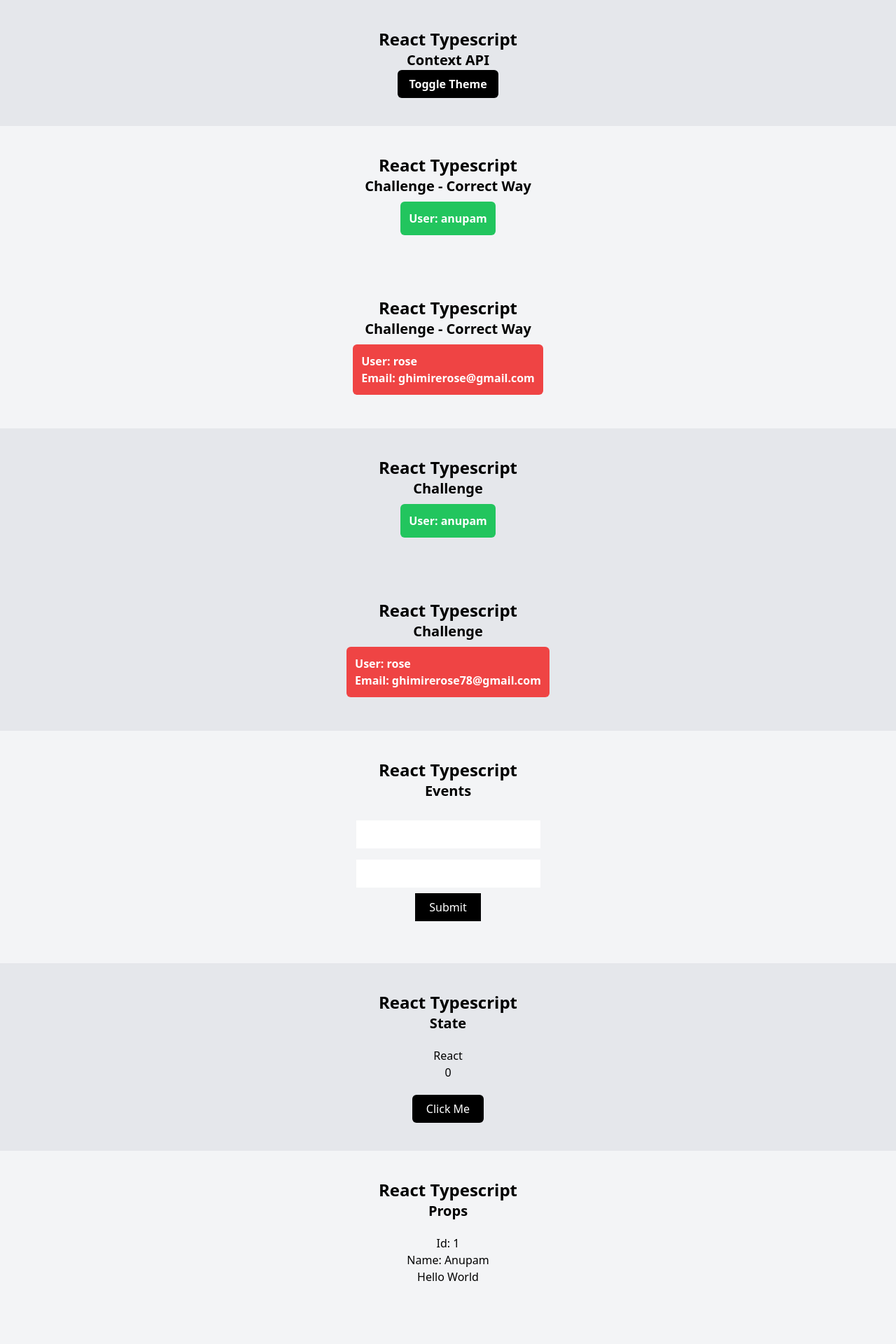
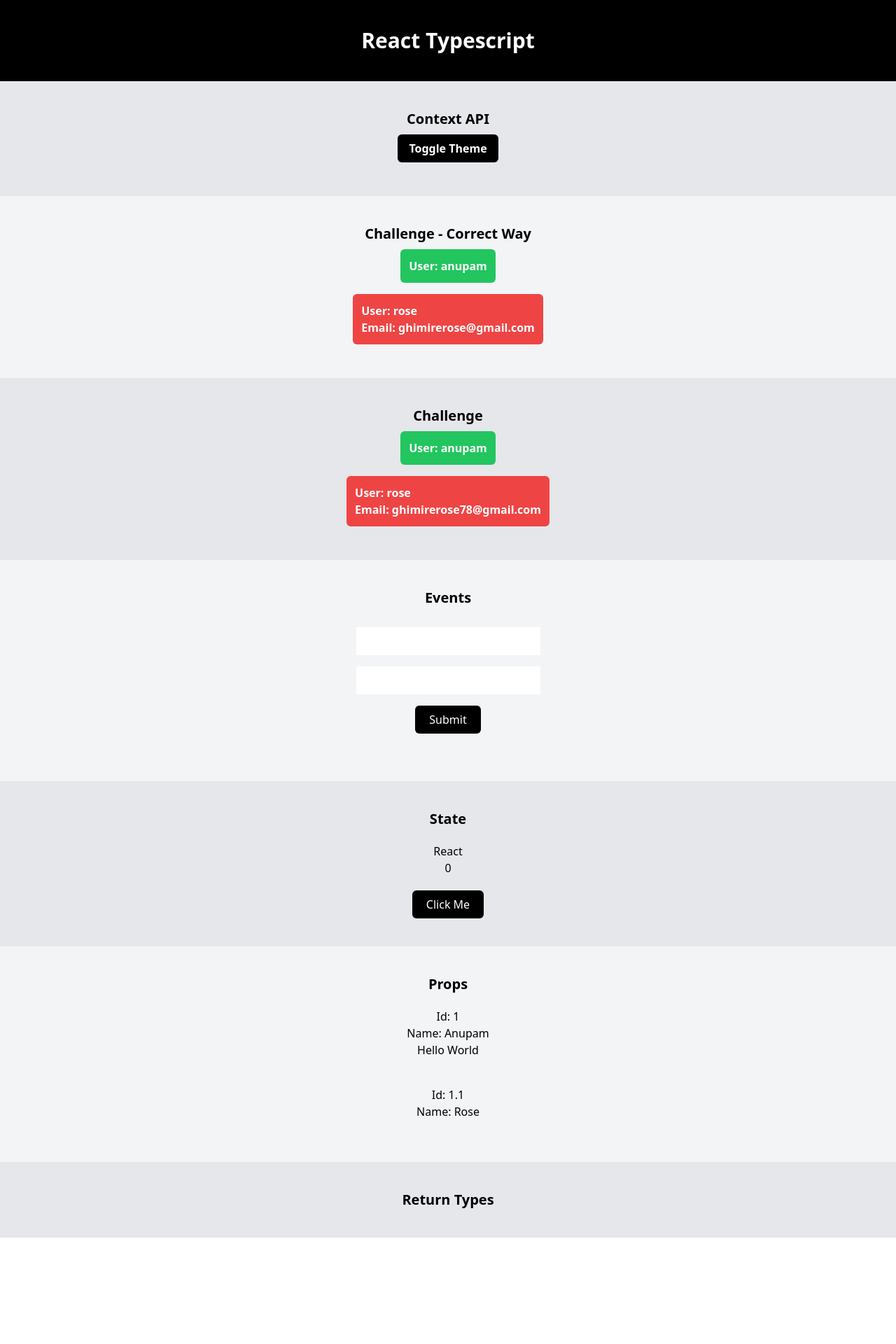
Before and after one commit to AnupamPoudel1/React-Typescript, a React (Vite) app: page / in a window 1280 px wide. Shown: the top 1920 px of the page at 70% size. After the commit the page ends 1768 px from the top, so only its background shows below. Built offline with nearby package versions, Linux system fonts and the light colour scheme.

Commit message:
Minor styling changes only

```diff
--- a/src/App.tsx
+++ b/src/App.tsx
@@ -10,12 +10,19 @@ function App() {
 
   return (
     <>
+      <div className='flex flex-col justify-center items-center bg-black text-white p-10'>
+        <h1 className="font-extrabold text-3xl">React Typescript</h1>
+      </div>
+
       {/* Context API using react typescript */}
       <SixthComponent />
 
       {/* Correct Way to complete the challenge */}
+      <div className='flex flex-col justify-center items-center bg-gray-100 p-10'>
+        <p className='font-bold text-xl'>Challenge - Correct Way</p>
         <FifthCorrect type='basic' username='anupam' />
         <FifthCorrect type='advance' username='rose' email='ghimirerose@gmail.com' />
+      </div>
 
       {/* Challenge in React Typescript */}
       {/* In this challenge we need to keep two components basic and advance */}
@@ -23,8 +30,11 @@ function App() {
       {/* So this is not the exact way to complete the challenge as: */}
       {/* The email is optional so we can either give the email or not give email in both and basic and advanced type */}
       {/* But the main point is not to keep email optional and basic should only contain username and advanced should contain username and email */}
+      <div className='flex flex-col justify-center items-center bg-gray-200 p-10'>
+        <p className='font-bold text-xl'>Challenge</p>
         <FifthComponent type='basic' username='anupam' />
         <FifthComponent type='advance' username='rose' email='ghimirerose78@gmail.com' />
+      </div>
 
       {/* React Typescript Events Example */}
       <FourthComponent />
@@ -34,10 +44,13 @@ function App() {
 
       {/* We cannot directly write these children components in Typescrpt */}
       {/* We have to first define the children as ReactNode Props */}
+      <div className='flex flex-col justify-center items-center bg-gray-100 p-10'>
+        <p className="font-bold text-xl">Props</p>
         <SecondComponent name='Anupam' id={1}>
           <h1>Hello World</h1>
         </SecondComponent>
         <SecondComponent name='Rose' id={1.1} />
+      </div>
 
       <FirstComponent />
     </>
--- a/src/learnings/01-returns/index.tsx
+++ b/src/learnings/01-returns/index.tsx
@@ -3,7 +3,6 @@ const index = (): JSX.Element | string | null => {
 
     return (
         <div className='flex flex-col justify-center items-center bg-gray-200 p-10'>
-            <h1 className="font-bold text-2xl">React Typescript</h1>
             <p className="font-bold text-xl">Return Types</p>
         </div>
     )
--- a/src/learnings/02-props/index.tsx
+++ b/src/learnings/02-props/index.tsx
@@ -19,14 +19,10 @@ const index = (props: ComponentProps): JSX.Element => {
     // We can also do ({name, id}: ComponentProps)
     // Either to destructure the props or not is entirely our choice
     return (
-        <div className='flex flex-col justify-center items-center bg-gray-100 p-10'>
-            <h1 className="font-bold text-2xl">React Typescript</h1>
-            <p className="font-bold text-xl">Props</p>
-            <div className="flex flex-col justify-center items-center p-5">
-                <p>Id: {props.id}</p>
-                <p>Name: {props.name}</p>
-                {props.children}
-            </div>
+        <div className="flex flex-col justify-center items-center p-5">
+            <p>Id: {props.id}</p>
+            <p>Name: {props.name}</p>
+            {props.children}
         </div>
     )
 }
--- a/src/learnings/03-state/index.tsx
+++ b/src/learnings/03-state/index.tsx
@@ -33,7 +33,6 @@ const index = () => {
 
     return (
         <div className='flex flex-col justify-center items-center bg-gray-200 p-10'>
-            <h1 className='font-bold text-2xl'>React Typescript</h1>
             <p className='font-bold text-xl'>State</p>
             <div className='flex flex-col justify-center items-center'>
                 <div className="flex flex-col justify-center items-center p-5">
--- a/src/learnings/04-events/index.tsx
+++ b/src/learnings/04-events/index.tsx
@@ -28,7 +28,6 @@ const index = () => {
 
     return (
         <div className='flex flex-col justify-center items-center bg-gray-100 p-10'>
-            <h1 className='font-bold text-2xl'>React Typescript</h1>
             <p className='font-bold text-xl'>Events</p>
             <div className='flex flex-col justify-center items-center'>
                 <div className="flex flex-col justify-center items-center p-5">
@@ -49,7 +48,7 @@ const index = () => {
                         />
                         <button
                             type="submit"
-                            className="px-5 py-2 bg-black text-white"
+                            className="px-5 py-2 bg-black text-white m-2 rounded-md"
                         >
                             Submit
                         </button>
--- a/src/learnings/05-challenge/index.tsx
+++ b/src/learnings/05-challenge/index.tsx
@@ -12,14 +12,10 @@ const index = (props: ChallengeType) => {
     const className = `${alertType} p-3 font-bold text-white rounded-md`;
 
     return (
-        <div className='flex flex-col justify-center items-center bg-gray-200 p-10'>
-            <h1 className='font-bold text-2xl'>React Typescript</h1>
-            <p className='font-bold text-xl'>Challenge</p>
-            <div className='flex flex-col justify-center items-center p-2'>
-                <div className={className}>
-                    User: {username}
-                    {type === 'advance' ? <p>Email: {email}</p> : null}
-                </div>
+        <div className='flex flex-col justify-center items-center p-2'>
+            <div className={className}>
+                User: {username}
+                {type === 'advance' ? <p>Email: {email}</p> : null}
             </div>
         </div>
     )
--- a/src/learnings/05-correctChallange/index.tsx
+++ b/src/learnings/05-correctChallange/index.tsx
@@ -17,28 +17,20 @@ const index = (props: CardProps) => {
 
     if (type === 'basic') {
         return (
-            <div className='flex flex-col justify-center items-center bg-gray-100 p-10'>
-                <h1 className='font-bold text-2xl'>React Typescript</h1>
-                <p className='font-bold text-xl'>Challenge - Correct Way</p>
             <div className='flex flex-col justify-center items-center p-2'>
                 <div className="p-3 font-bold text-white bg-green-500 rounded-md">
                     User: {username}
                 </div>
             </div>
-            </div>
         )
     }
     return (
-        <div className='flex flex-col justify-center items-center bg-gray-100 p-10'>
-            <h1 className='font-bold text-2xl'>React Typescript</h1>
-            <p className='font-bold text-xl'>Challenge - Correct Way</p>
         <div className='flex flex-col justify-center items-center p-2'>
             <div className="p-3 font-bold text-white bg-red-500 rounded-md">
                 User: {username} <br />
                 Email: {props.email}
             </div>
         </div>
-        </div>
     )
 }
 
--- a/src/learnings/06-context/index.tsx
+++ b/src/learnings/06-context/index.tsx
@@ -15,7 +15,6 @@ const Component = (): JSX.Element => {
 
     return (
         <div className='flex flex-col justify-center items-center bg-gray-200 p-10'>
-            <h1 className='font-bold text-2xl'>React Typescript</h1>
             <p className='font-bold text-xl'>Context API</p>
             <button
                 onClick={() => {
@@ -25,7 +24,7 @@ const Component = (): JSX.Element => {
                     }
                     context.setTheme('light');
                 }}
-                className="bg-black text-white font-bold px-4 py-2 rounded-md"
+                className="bg-black text-white font-bold px-4 py-2 rounded-md m-2"
             >
                 Toggle Theme
             </button>
```
Lines whose indentation alone changed are shown as unchanged.
